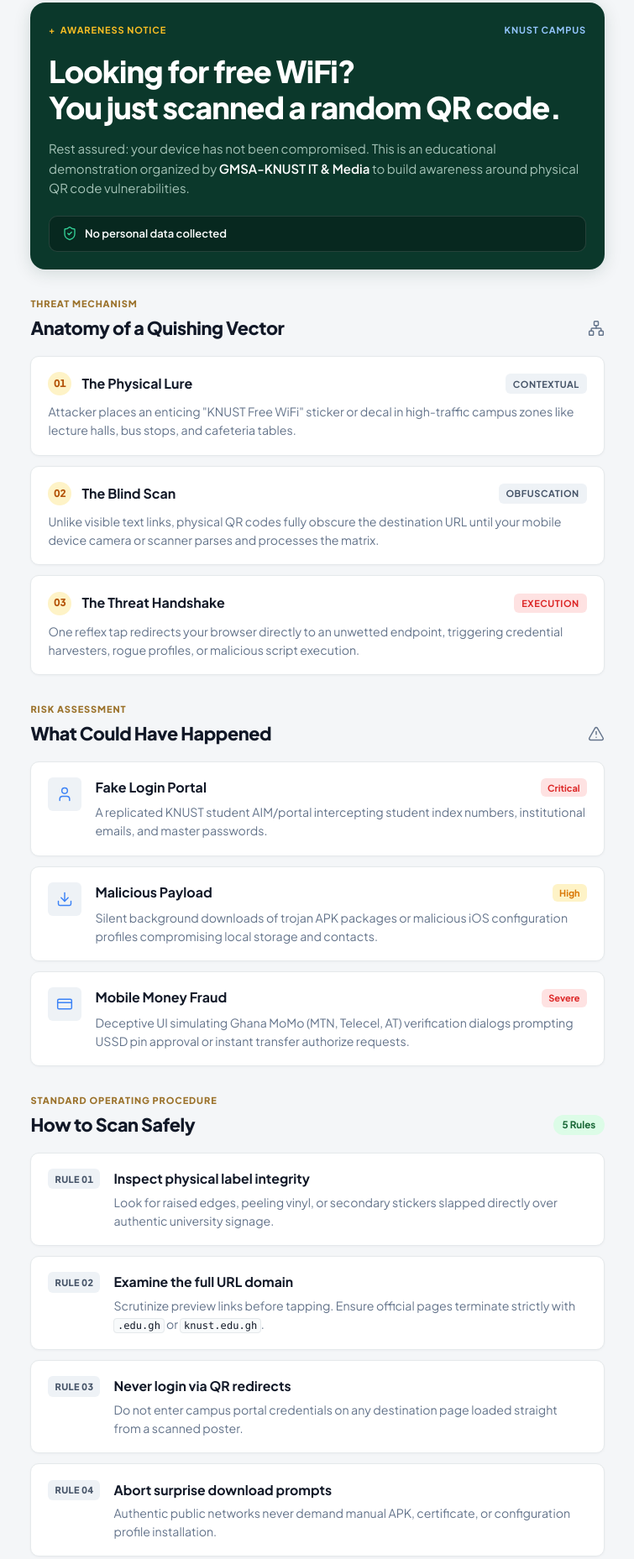
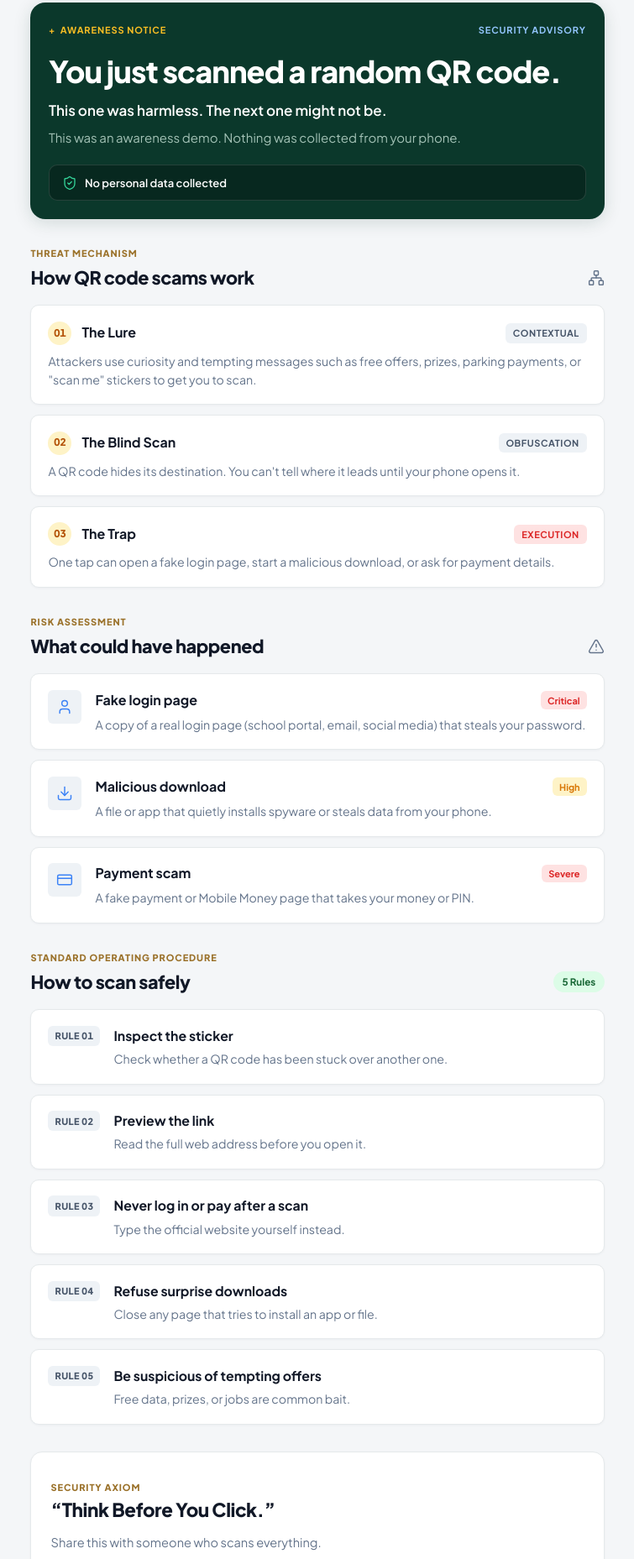
Before and after one commit to Yenks/Cyber-Awareness, a plain HTML site: page index.html in a window 1280 px wide. Shown: the part 76-1933 px from the top of the page at 84% size, without its empty margins (262-1017 px from the left). Drawn offline with Linux system fonts and the light colour scheme.

Commit message:
Generalise landing page copy to QR code safety

```diff
--- a/index.html
+++ b/index.html
@@ -3,7 +3,7 @@
 <head>
   <meta charset="UTF-8">
   <meta name="viewport" content="width=device-width, initial-scale=1.0">
-  <meta name="description" content="GMSA-KNUST Cybersecurity Awareness: Looking for free WiFi? Discover how quishing attacks exploit physical QR codes and learn 5 standard operating rules to protect your accounts.">
+  <meta name="description" content="A short awareness demo on the dangers of scanning random QR codes.">
   <meta name="theme-color" content="#0B382B">
 
   <!-- Favicon -->
@@ -12,11 +12,11 @@
   <!-- Open Graph / Social Meta Tags -->
   <meta property="og:type" content="website">
   <meta property="og:title" content="Think Before You Scan | GMSA-KNUST Cybersecurity Month">
-  <meta property="og:description" content="Looking for free WiFi? Discover how physical QR codes can compromise devices and learn how to scan safely.">
+  <meta property="og:description" content="A short awareness demo on the dangers of scanning random QR codes.">
   <meta property="og:image" content="assets/gmsa-logo.png">
   <meta name="twitter:card" content="summary_large_image">
   <meta name="twitter:title" content="Think Before You Scan | GMSA-KNUST Cybersecurity Month">
-  <meta name="twitter:description" content="Looking for free WiFi? Learn 5 rules to stay safe from quishing and rogue QR codes on campus.">
+  <meta name="twitter:description" content="A short awareness demo on the dangers of scanning random QR codes.">
   <meta name="twitter:image" content="assets/gmsa-logo.png">
 
   <title>Think Before You Scan | GMSA-KNUST Cybersecurity Month</title>
@@ -326,7 +326,16 @@
       line-height: 1.18;
       letter-spacing: -0.025em;
       color: #FFFFFF;
-      margin-bottom: 1rem;
+      margin-bottom: 0.75rem;
+      text-wrap: balance;
+    }
+
+    .hero-subline {
+      font-size: 1.0625rem;
+      font-weight: 600;
+      color: #FFFFFF;
+      margin-bottom: 0.5rem;
+      line-height: 1.45;
       text-wrap: balance;
     }
 
@@ -335,11 +344,6 @@
       line-height: 1.55;
       color: var(--text-hero-sub);
       margin-bottom: 1.35rem;
-    }
-
-    .hero-subtext strong {
-      color: #FFFFFF;
-      font-weight: 600;
     }
 
     .hero-status-pill {
@@ -412,7 +416,7 @@
       color: var(--tag-rules-text);
     }
 
-    /* SECTION 1: ANATOMY OF A QUISHING VECTOR (3 STEP CARDS) */
+    /* SECTION 1: HOW QR CODE SCAMS WORK (3 STEP CARDS) */
     .step-cards-list {
       display: flex;
       flex-direction: column;
@@ -603,16 +607,6 @@
       font-size: 0.8875rem;
       color: var(--text-muted);
       line-height: 1.55;
-    }
-
-    .sop-rule-body code {
-      font-family: ui-monospace, SFMono-Regular, Menlo, Monaco, Consolas, monospace;
-      font-size: 0.85em;
-      background-color: var(--bg-card-subtle);
-      border: 1px solid var(--border-light);
-      padding: 0.1em 0.3em;
-      border-radius: 4px;
-      color: var(--text-main);
     }
 
     /* CLOSING THINK BEFORE YOU CLICK BLOCK */
@@ -922,20 +916,24 @@
     <div class="container">
 
       <!-- HERO SECTION / ADVISORY -->
-      <section id="advisory" class="hero-card" aria-label="Campus Advisory">
+      <section id="advisory" class="hero-card" aria-label="Security Advisory">
         <div class="hero-meta-row">
           <span class="hero-tag">
             <span aria-hidden="true">+</span> Awareness Notice
           </span>
-          <span class="hero-campus">KNUST Campus</span>
+          <span class="hero-campus">Security Advisory</span>
         </div>
 
         <h1 class="hero-headline">
-          Looking for free WiFi?<br>You just scanned a random QR code.
+          You just scanned a random QR code.
         </h1>
 
+        <p class="hero-subline">
+          This one was harmless. The next one might not be.
+        </p>
+
         <p class="hero-subtext">
-          Rest assured: your device has not been compromised. This is an educational demonstration organized by <strong>GMSA-KNUST IT &amp; Media</strong> to build awareness around physical QR code vulnerabilities.
+          This was an awareness demo. Nothing was collected from your phone.
         </p>
 
         <div class="hero-status-pill">
@@ -950,13 +948,13 @@
         </div>
       </section>
 
-      <!-- SECTION 1: THREAT MECHANISM / ANATOMY OF A QUISHING VECTOR -->
+      <!-- SECTION 1: HOW QR CODE SCAMS WORK -->
       <section class="content-section" aria-labelledby="heading-mechanism">
         <div class="section-eyebrow-row">
           <span class="section-eyebrow">Threat Mechanism</span>
         </div>
         <div class="section-header-row">
-          <h2 id="heading-mechanism" class="section-heading">Anatomy of a Quishing Vector</h2>
+          <h2 id="heading-mechanism" class="section-heading">How QR code scams work</h2>
           <div class="section-icon-badge" aria-hidden="true">
             <!-- network / layers Lucide SVG -->
             <svg xmlns="http://www.w3.org/2000/svg" width="20" height="20" viewBox="0 0 24 24" fill="none" stroke="currentColor" stroke-width="1.75" stroke-linecap="round" stroke-linejoin="round">
@@ -975,11 +973,11 @@
             <div class="step-header">
               <div class="step-title-group">
                 <span class="step-num-circle">01</span>
-                <h3 class="step-title">The Physical Lure</h3>
+                <h3 class="step-title">The Lure</h3>
               </div>
               <span class="meta-tag tag-contextual">Contextual</span>
             </div>
-            <p>Attacker places an enticing "KNUST Free WiFi" sticker or decal in high-traffic campus zones like lecture halls, bus stops, and cafeteria tables.</p>
+            <p>Attackers use curiosity and tempting messages such as free offers, prizes, parking payments, or "scan me" stickers to get you to scan.</p>
           </article>
 
           <!-- Step 02 -->
@@ -991,7 +989,7 @@
               </div>
               <span class="meta-tag tag-obfuscation">Obfuscation</span>
             </div>
-            <p>Unlike visible text links, physical QR codes fully obscure the destination URL until your mobile device camera or scanner parses and processes the matrix.</p>
+            <p>A QR code hides its destination. You can't tell where it leads until your phone opens it.</p>
           </article>
 
           <!-- Step 03 -->
@@ -999,11 +997,11 @@
             <div class="step-header">
               <div class="step-title-group">
                 <span class="step-num-circle">03</span>
-                <h3 class="step-title">The Threat Handshake</h3>
+                <h3 class="step-title">The Trap</h3>
               </div>
               <span class="meta-tag tag-execution">Execution</span>
             </div>
-            <p>One reflex tap redirects your browser directly to an unwetted endpoint, triggering credential harvesters, rogue profiles, or malicious script execution.</p>
+            <p>One tap can open a fake login page, start a malicious download, or ask for payment details.</p>
           </article>
         </div>
       </section>
@@ -1014,7 +1012,7 @@
           <span class="section-eyebrow">Risk Assessment</span>
         </div>
         <div class="section-header-row">
-          <h2 id="heading-threats" class="section-heading">What Could Have Happened</h2>
+          <h2 id="heading-threats" class="section-heading">What could have happened</h2>
           <div class="section-icon-badge" aria-hidden="true">
             <!-- triangle-alert Lucide SVG -->
             <svg xmlns="http://www.w3.org/2000/svg" width="20" height="20" viewBox="0 0 24 24" fill="none" stroke="currentColor" stroke-width="1.75" stroke-linecap="round" stroke-linejoin="round">
@@ -1037,10 +1035,10 @@
             </div>
             <div class="threat-body">
               <div class="threat-header">
-                <h3 class="threat-title">Fake Login Portal</h3>
+                <h3 class="threat-title">Fake login page</h3>
                 <span class="severity-tag severity-critical">Critical</span>
               </div>
-              <p>A replicated KNUST student AIM/portal intercepting student index numbers, institutional emails, and master passwords.</p>
+              <p>A copy of a real login page (school portal, email, social media) that steals your password.</p>
             </div>
           </article>
 
@@ -1056,10 +1054,10 @@
             </div>
             <div class="threat-body">
               <div class="threat-header">
-                <h3 class="threat-title">Malicious Payload</h3>
+                <h3 class="threat-title">Malicious download</h3>
                 <span class="severity-tag severity-high">High</span>
               </div>
-              <p>Silent background downloads of trojan APK packages or malicious iOS configuration profiles compromising local storage and contacts.</p>
+              <p>A file or app that quietly installs spyware or steals data from your phone.</p>
             </div>
           </article>
 
@@ -1074,10 +1072,10 @@
             </div>
             <div class="threat-body">
               <div class="threat-header">
-                <h3 class="threat-title">Mobile Money Fraud</h3>
+                <h3 class="threat-title">Payment scam</h3>
                 <span class="severity-tag severity-severe">Severe</span>
               </div>
-              <p>Deceptive UI simulating Ghana MoMo (MTN, Telecel, AT) verification dialogs prompting USSD pin approval or instant transfer authorize requests.</p>
+              <p>A fake payment or Mobile Money page that takes your money or PIN.</p>
             </div>
           </article>
         </div>
@@ -1089,7 +1087,7 @@
           <span class="section-eyebrow">Standard Operating Procedure</span>
         </div>
         <div class="section-header-row">
-          <h2 id="heading-action" class="section-heading">How to Scan Safely</h2>
+          <h2 id="heading-action" class="section-heading">How to scan safely</h2>
           <span class="rules-pill">5 Rules</span>
         </div>
 
@@ -1098,8 +1096,8 @@
           <article class="sop-rule-card">
             <div class="rule-tag-badge">Rule 01</div>
             <div class="sop-rule-body">
-              <h3 class="sop-rule-title">Inspect physical label integrity</h3>
-              <p>Look for raised edges, peeling vinyl, or secondary stickers slapped directly over authentic university signage.</p>
+              <h3 class="sop-rule-title">Inspect the sticker</h3>
+              <p>Check whether a QR code has been stuck over another one.</p>
             </div>
           </article>
 
@@ -1107,8 +1105,8 @@
           <article class="sop-rule-card">
             <div class="rule-tag-badge">Rule 02</div>
             <div class="sop-rule-body">
-              <h3 class="sop-rule-title">Examine the full URL domain</h3>
-              <p>Scrutinize preview links before tapping. Ensure official pages terminate strictly with <code>.edu.gh</code> or <code>knust.edu.gh</code>.</p>
+              <h3 class="sop-rule-title">Preview the link</h3>
+              <p>Read the full web address before you open it.</p>
             </div>
           </article>
 
@@ -1116,8 +1114,8 @@
           <article class="sop-rule-card">
             <div class="rule-tag-badge">Rule 03</div>
             <div class="sop-rule-body">
-              <h3 class="sop-rule-title">Never login via QR redirects</h3>
-              <p>Do not enter campus portal credentials on any destination page loaded straight from a scanned poster.</p>
+              <h3 class="sop-rule-title">Never log in or pay after a scan</h3>
+              <p>Type the official website yourself instead.</p>
             </div>
           </article>
 
@@ -1125,8 +1123,8 @@
           <article class="sop-rule-card">
             <div class="rule-tag-badge">Rule 04</div>
             <div class="sop-rule-body">
-              <h3 class="sop-rule-title">Abort surprise download prompts</h3>
-              <p>Authentic public networks never demand manual APK, certificate, or configuration profile installation.</p>
+              <h3 class="sop-rule-title">Refuse surprise downloads</h3>
+              <p>Close any page that tries to install an app or file.</p>
             </div>
           </article>
 
@@ -1134,19 +1132,19 @@
           <article class="sop-rule-card">
             <div class="rule-tag-badge">Rule 05</div>
             <div class="sop-rule-body">
-              <h3 class="sop-rule-title">Verify via official channels</h3>
-              <p>Confirm legitimate WiFi access protocols directly via the University Information Technology Services (UITS) portal.</p>
+              <h3 class="sop-rule-title">Be suspicious of tempting offers</h3>
+              <p>Free data, prizes, or jobs are common bait.</p>
             </div>
           </article>
         </div>
       </section>
 
-      <!-- SECTION 4: CAMPUS SECURITY AXIOM / THINK BEFORE YOU CLICK -->
-      <section class="axiom-card" aria-label="Campus Security Axiom">
-        <span class="axiom-eyebrow">Campus Security Axiom</span>
+      <!-- SECTION 4: SECURITY AXIOM / THINK BEFORE YOU CLICK -->
+      <section class="axiom-card" aria-label="Security Axiom">
+        <span class="axiom-eyebrow">Security Axiom</span>
         <h2 class="axiom-title">“Think Before You Click.”</h2>
         <p class="axiom-desc">
-          Spread cybersecurity awareness across halls, hostels, and study hubs. One alert student protects hundreds from coordinated digital theft.
+          Share this with someone who scans everything.
         </p>
         <button id="mainShareBtn" class="share-action-btn" type="button" aria-label="Share Awareness Notice">
           <svg xmlns="http://www.w3.org/2000/svg" width="18" height="18" viewBox="0 0 24 24" fill="none" stroke="currentColor" stroke-width="1.75" stroke-linecap="round" stroke-linejoin="round" aria-hidden="true">
@@ -1181,7 +1179,7 @@
                     <path d="M7 17 17 7"/>
                   </svg>
                 </a>
-                <span class="resource-tag">Student Wing</span>
+                <span class="resource-tag">Resource</span>
               </li>
               <li class="resource-row">
                 <a href="https://www.csa.gov.gh" target="_blank" rel="noopener noreferrer">
@@ -1194,14 +1192,14 @@
                 <span class="resource-tag">National Agency</span>
               </li>
               <li class="resource-row">
-                <a href="#report-quishing" target="_blank" rel="noopener noreferrer">
-                  <span>Reporting Suspicious QR Stickers on Campus</span>
+                <a href="#quishing-guide" target="_blank" rel="noopener noreferrer">
+                  <span>Understanding QR Code Phishing (Quishing)</span>
                   <svg xmlns="http://www.w3.org/2000/svg" width="14" height="14" viewBox="0 0 24 24" fill="none" stroke="currentColor" stroke-width="1.75" stroke-linecap="round" stroke-linejoin="round" aria-hidden="true">
                     <path d="M7 7h10v10"/>
                     <path d="M7 17 17 7"/>
                   </svg>
                 </a>
-                <span class="resource-tag">KNUST Helpdesk</span>
+                <span class="resource-tag">Guide</span>
               </li>
             </ul>
           </div>
@@ -1218,7 +1216,7 @@
         <img src="assets/gmsa-logo.png" alt="GMSA-KNUST Logo" class="footer-logo-img" width="48" height="48">
         <img src="assets/it-media-logo.png" alt="GMSA IT &amp; Media Committee Logo" class="footer-logo-img" width="120" height="48">
       </div>
-      <p class="footer-published">Published by GMSA-KNUST IT &amp; Media (Ghana)</p>
+      <p class="footer-published">Published by GMSA-KNUST IT &amp; Media</p>
       <p class="footer-event">Cybersecurity Awareness Month · October 2026</p>
       <div class="footer-privacy-box">
         Privacy Notice: We only count total visits to this page. No names, accounts, or personal details are collected, and no cookies are used.
@@ -1276,7 +1274,7 @@
 
       const shareData = {
         title: 'Think Before You Scan | GMSA-KNUST Cybersecurity Month',
-        text: 'Looking for free WiFi? Discover how quishing attacks work and how to stay safe from rogue QR codes on campus:',
+        text: 'You just scanned a random QR code. Learn how QR code scams work and how to stay safe:',
         url: window.location.href
       };
 
```
